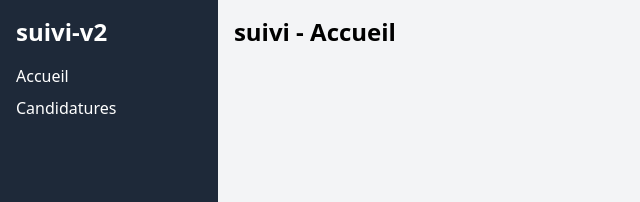
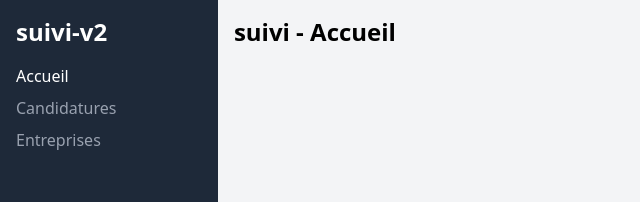
Before and after one commit to GDami/suivi-fastapi, a React (Vite) app in the folder front/: page /home in a window 1280 px wide. Shown: the top 202 px of the page, without its empty margins (0-640 px from the left). Built offline with nearby package versions, Linux system fonts and the light colour scheme.

Commit message:
sidebar colors make more sense

```diff
--- a/front/src/components/Sidebar.tsx
+++ b/front/src/components/Sidebar.tsx
@@ -1,19 +1,32 @@
-import { Link } from "react-router"
+import { Link, useLocation } from "react-router"
 
 const styles = {
     h2: "text-2xl font-bold mb-4",
     li: "mb-2",
+    currentLink: "text-white",
+    link: "text-gray-400 hover:text-white"
 }
 
+const navLinks = [
+    { name: "Accueil", path: "/home" },
+    { name: "Candidatures", path: "/applications" },
+    { name: "Entreprises", path: "/companies" },
+    // { name: "Actions", path: "/actions" },
+]
+
 export default function Sidebar() {
+
+    const location = useLocation();
+
     return (
-        <aside className="w-64 min-h-screen bg-gray-800 text-white p-4">
+        <aside className="w-64 min-h-screen bg-gray-800 text-white p-4 selection:bg-white selection:text-gray-800">
             <h2 className={styles.h2}>suivi-v2</h2>
             <ul>
-                <li className={styles.li}><Link to="/home" className="hover:text-gray-400">Accueil</Link></li>
-                <li className={styles.li}><Link to="/applications" className="hover:text-gray-400">Candidatures</Link></li>
-                {/* <li className={styles.li}><Link to="/companies" className="hover:text-gray-400">Companies</Link></li>
-                <li className={styles.li}><Link to="/actions" className="hover:text-gray-400">Actions</Link></li> */}
+                {navLinks.map((link, index) => (
+                    <li key={index} className={styles.li}>
+                        <Link to={link.path} className={location.pathname === link.path ? styles.currentLink : styles.link}>{link.name}</Link>
+                    </li>
+                ))}
             </ul>
         </aside>
     )
```
